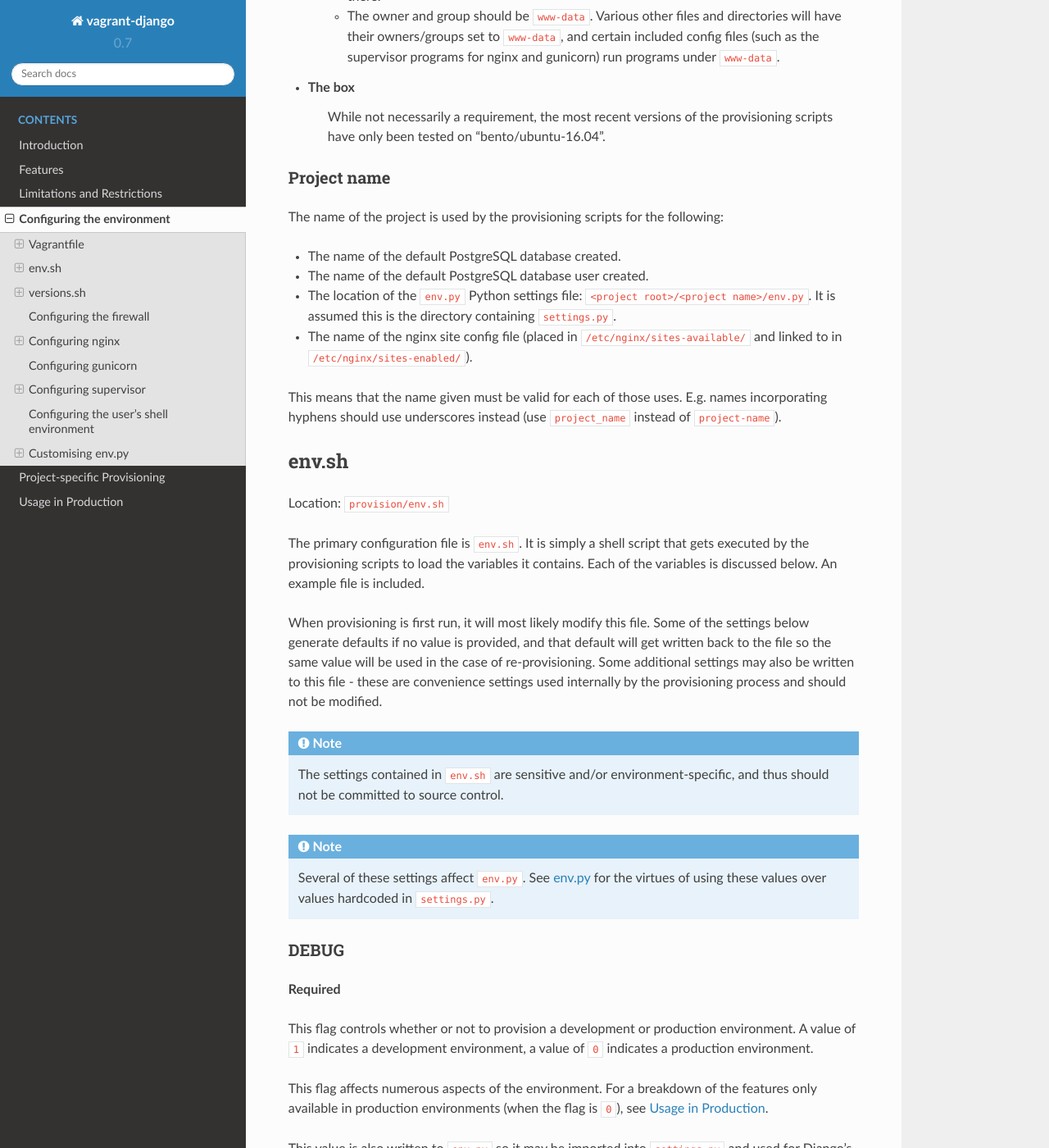
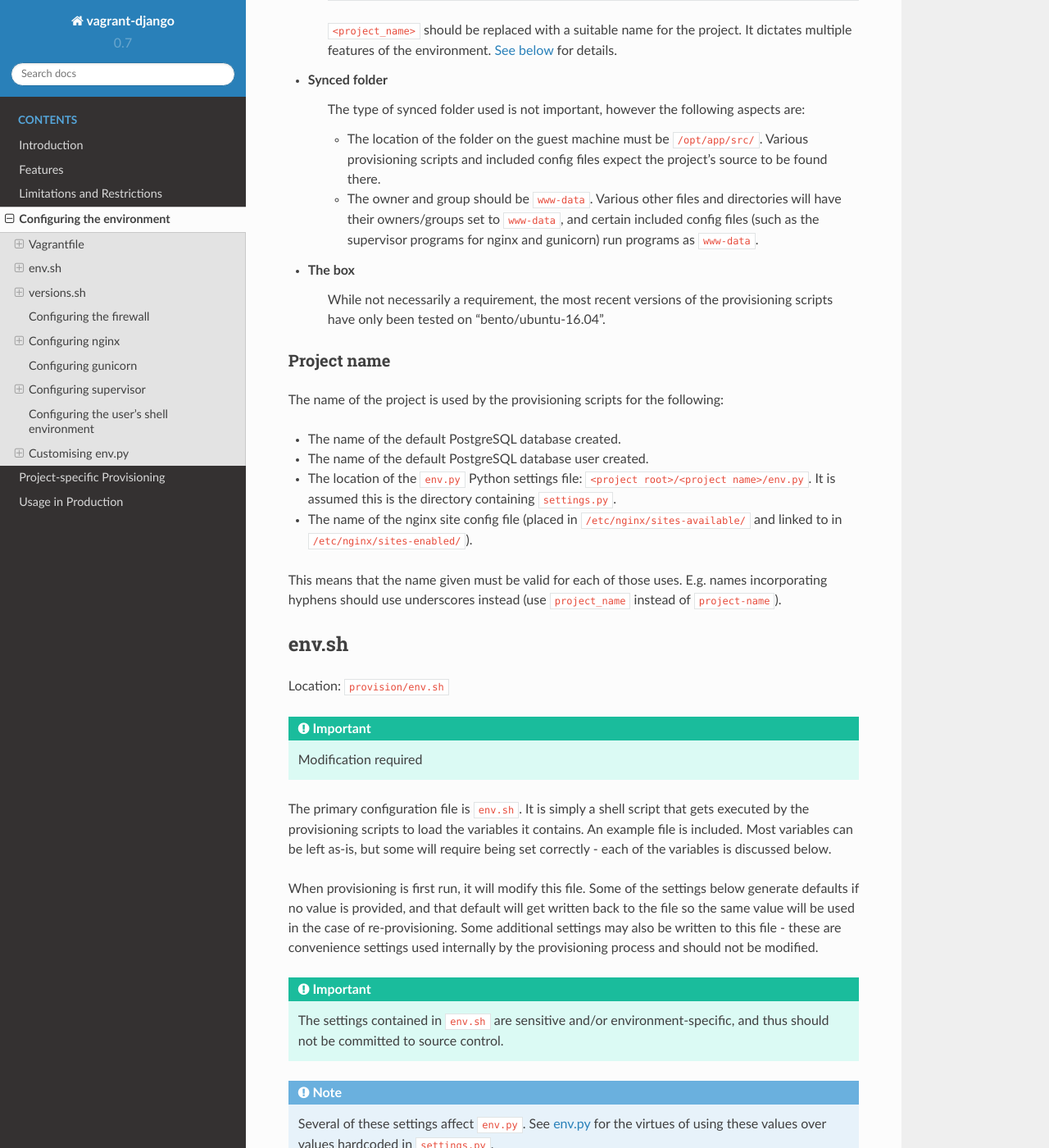
Before and after one commit to oogles/vagrant-django, a Sphinx documentation site: the page built from docs/config.rst, in a window 1280 px wide and 1400 px high, scrolled down 919 px. Shown: the whole window at 82% size. Built offline with Sphinx 7.4.7 and the Read the Docs theme 2.0.0, drawn with Linux system fonts in a browser that asks for light colours; some of the changed text lies outside the part shown.

Commit message:
Improved documentation on which config files *require* modification.

```diff
--- a/CHANGELOG.rst
+++ b/CHANGELOG.rst
@@ -14,7 +14,7 @@ The default nginx and gunicorn supervisor programs are moved from ``production_p
 * Separated installation of node/npm from installation of the project's npm dependencies.
 * Added support for keeping separate configuration files for different deployments.
 * Added provisioning of nps if a ``package-scripts.js`` file is detected.
-* Fixed bug setting timezone.
+* Fixed long-standing bug setting the timezone.
 
 0.6.2
 =====
--- a/docs/config.rst
+++ b/docs/config.rst
@@ -2,7 +2,7 @@
 Configuring the environment
 ===========================
 
-The environment of the Vagrant guest machine (or production server) provisioned by these scripts is designed to provide everything necessary for developing and hosting Django-based projects with minimal configuration. However, several configuration files are recognised and utilised by the scripts.
+The environment of the Vagrant guest machine (or production server) provisioned by these scripts is designed to provide everything necessary for developing and hosting Django-based projects with minimal configuration. Several configuration files are included and utilised by the scripts. For the most part, these configuration files do not *require* any modification, but can be modified if necessary. Files which *do* require modification are highlighted below.
 
 
 .. _conf-vagrantfile:
@@ -12,9 +12,13 @@ Vagrantfile
 
 Location: project root (``/opt/app/src/``)
 
+.. important:: Modification required
+
 The use and feature set of the ``Vagrantfile`` are beyond the scope of this documentation. For more information on the file itself, see `the Vagrant documentation <https://docs.vagrantup.com/v2/vagrantfile/>`_.
 
-An example ``Vagrantfile`` is included, but an entirely custom one can be used. In either case, the following features are of note:
+An example ``Vagrantfile`` is included, which only requires minimal configuration to use: The project's name must be included. This is done by way of the ``project`` variable defined at the top of the file. The existing value (an empty string) should be replaced by your project's name, as a string.
+
+Alternatively, an entirely custom ``Vagrantfile`` can be used. In either case, the following features are of note:
 
 * **The provisioner**
     The ``provision/scripts/bootstrap.sh`` shell provisioner needs to be included and configured.
@@ -31,7 +35,7 @@ An example ``Vagrantfile`` is included, but an entirely custom one can be used.
     The type of synced folder used is not important, however the following aspects are:
 
     * The location of the folder on the guest machine must be ``/opt/app/src/``. Various provisioning scripts and included config files expect the project's source to be found there.
-    * The owner and group should be ``www-data``. Various other files and directories will have their owners/groups set to ``www-data``, and certain included config files (such as the supervisor programs for nginx and gunicorn) run programs under ``www-data``.
+    * The owner and group should be ``www-data``. Various other files and directories will have their owners/groups set to ``www-data``, and certain included config files (such as the supervisor programs for nginx and gunicorn) run programs as ``www-data``.
 * **The box**
     While not necessarily a requirement, the most recent versions of the provisioning scripts have only been tested on "bento/ubuntu-16.04".
 
@@ -57,11 +61,13 @@ env.sh
 
 Location: ``provision/env.sh``
 
-The primary configuration file is ``env.sh``. It is simply a shell script that gets executed by the provisioning scripts to load the variables it contains. Each of the variables is discussed below. An example file is included.
+.. important:: Modification required
 
-When provisioning is first run, it will most likely modify this file. Some of the settings below generate defaults if no value is provided, and that default will get written back to the file so the same value will be used in the case of re-provisioning. Some additional settings may also be written to this file - these are convenience settings used internally by the provisioning process and should not be modified.
+The primary configuration file is ``env.sh``. It is simply a shell script that gets executed by the provisioning scripts to load the variables it contains. An example file is included. Most variables can be left as-is, but some will require being set correctly - each of the variables is discussed below.
 
-.. note::
+When provisioning is first run, it will modify this file. Some of the settings below generate defaults if no value is provided, and that default will get written back to the file so the same value will be used in the case of re-provisioning. Some additional settings may also be written to this file - these are convenience settings used internally by the provisioning process and should not be modified.
+
+.. important::
 
     The settings contained in ``env.sh`` are sensitive and/or environment-specific, and thus should not be committed to source control.
 
@@ -232,14 +238,18 @@ Making changes to this file and re-provisioning via ``vagrant provision`` will e
 
     On-the-fly changes to the copied file will not survive re-provisioning. Any changes made to this file should be duplicated in ``provision/conf/nginx/nginx.conf``.
 
+.. _conf-nginx-site:
+
 Site config
 -----------
 
 Location: ``provision/conf/nginx/site``
 
+.. important:: Modification required
+
 In production environments, this file is copied to ``/etc/nginx/sites-available/<project_name>``, and symlinked into ``sites-enabled``, as part of the provisioning process.
 
-A default file is provided which **does require minimal configuration**: setting the ``server_name`` directive.
+A default file is provided, but it does require minimal configuration: setting the ``server_name`` directive.
 
 The default configuration contains a single server context for port 80, with three location contexts:
 
--- a/docs/production.rst
+++ b/docs/production.rst
@@ -36,7 +36,9 @@ Due to the additional features supported in production environments, some additi
 * :ref:`conf-gunicorn`
 * :ref:`conf-supervisor`
 
-Of particular importance is the nginx site config. It **must** be modified to, at least, provide the ``server_name`` directive.
+In particular, the following modifications are **required**, and will not work out-of-the-box:
+
+* The :ref:`nginx site config <conf-nginx-site>`: The ``server_name`` directive must be provided.
 
 
 .. _production-provisioning:
```
Also changed, not shown: other parts of docs/config.rst (+7 -4 lines).
